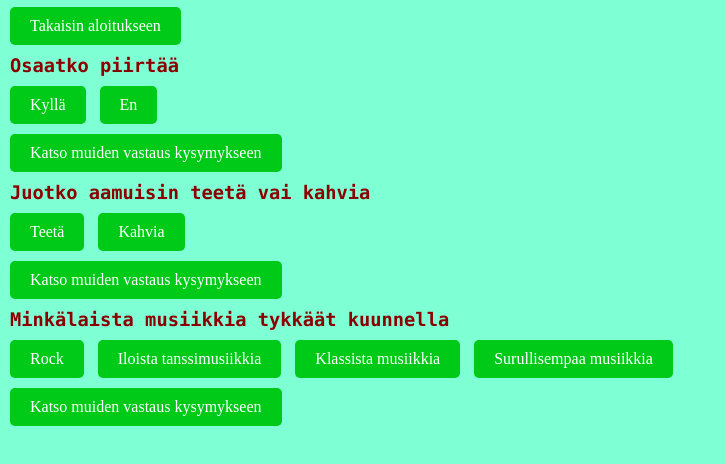
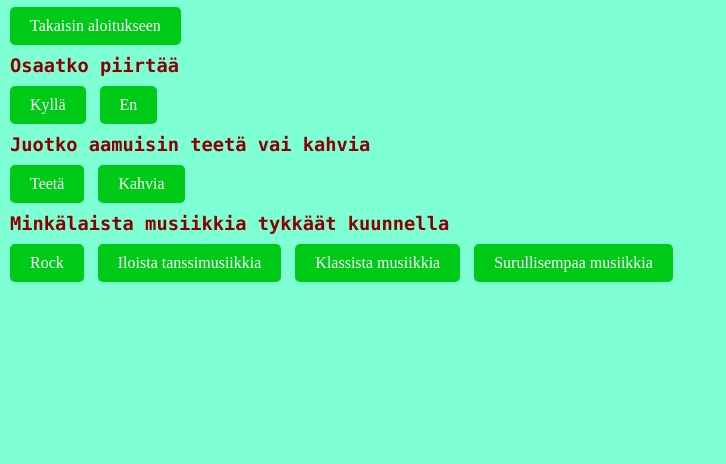
Before and after one commit to Aliza-13/-nestys-Use-Case, a plain HTML site: page vote.html in a window 1280 px wide. Shown: the part 46-510 px from the top of the page, without its empty margins (0-726 px from the left). Drawn offline with Linux system fonts and the light colour scheme.

Commit message:
Update vote.html

```diff
--- a/vote.html
+++ b/vote.html
@@ -17,7 +17,6 @@
             <a href="thankyou.html" class="btn btn-success">Kyllä</a>
             <a href="thankyou.html" class="btn btn-danger">En</a><br>
 
-            <a href="results.html" class="btn btr-danger">Katso muiden vastaus kysymykseen</a>
         </div>
     </div>
 
@@ -27,7 +26,6 @@
             <a href="thankyou.html" class="btn btn-success">Teetä</a>
             <a href="thankyou.html" class="btn btn-success">Kahvia</a><br>
 
-            <a href="results.html" class="btn btr-danger">Katso muiden vastaus kysymykseen</a>
         </div>
     </div>
 
@@ -39,9 +37,9 @@
             <a href="thankyou.html" class="btn btn-success">Klassista musiikkia</a>
             <a href="thankyou.html" class="btn btn-success">Surullisempaa musiikkia</a><br>
 
-            <a href="results.html" class="btn btr-danger">Katso muiden vastaus kysymykseen</a>
         </div>
     </div>
 
 </body>
+
 </html>
```
